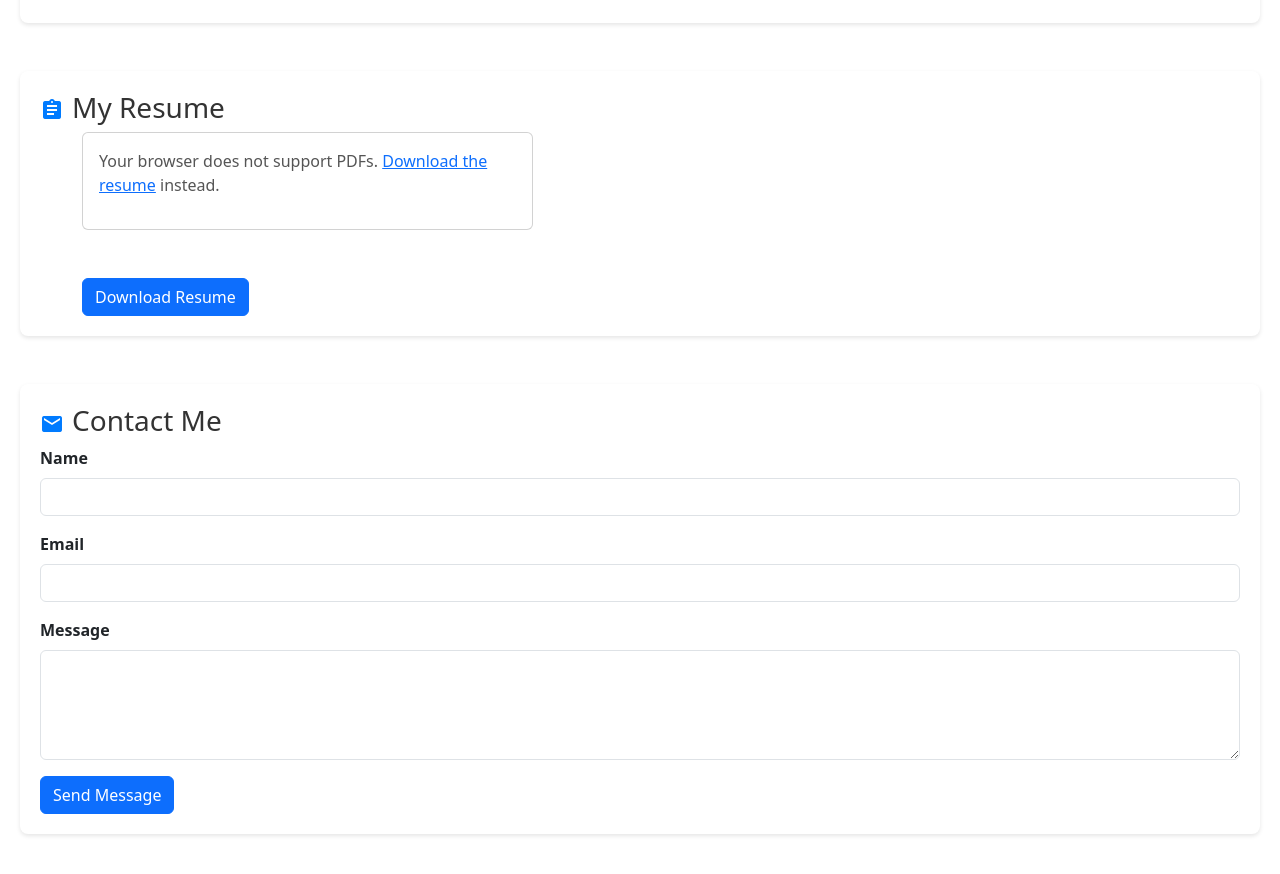
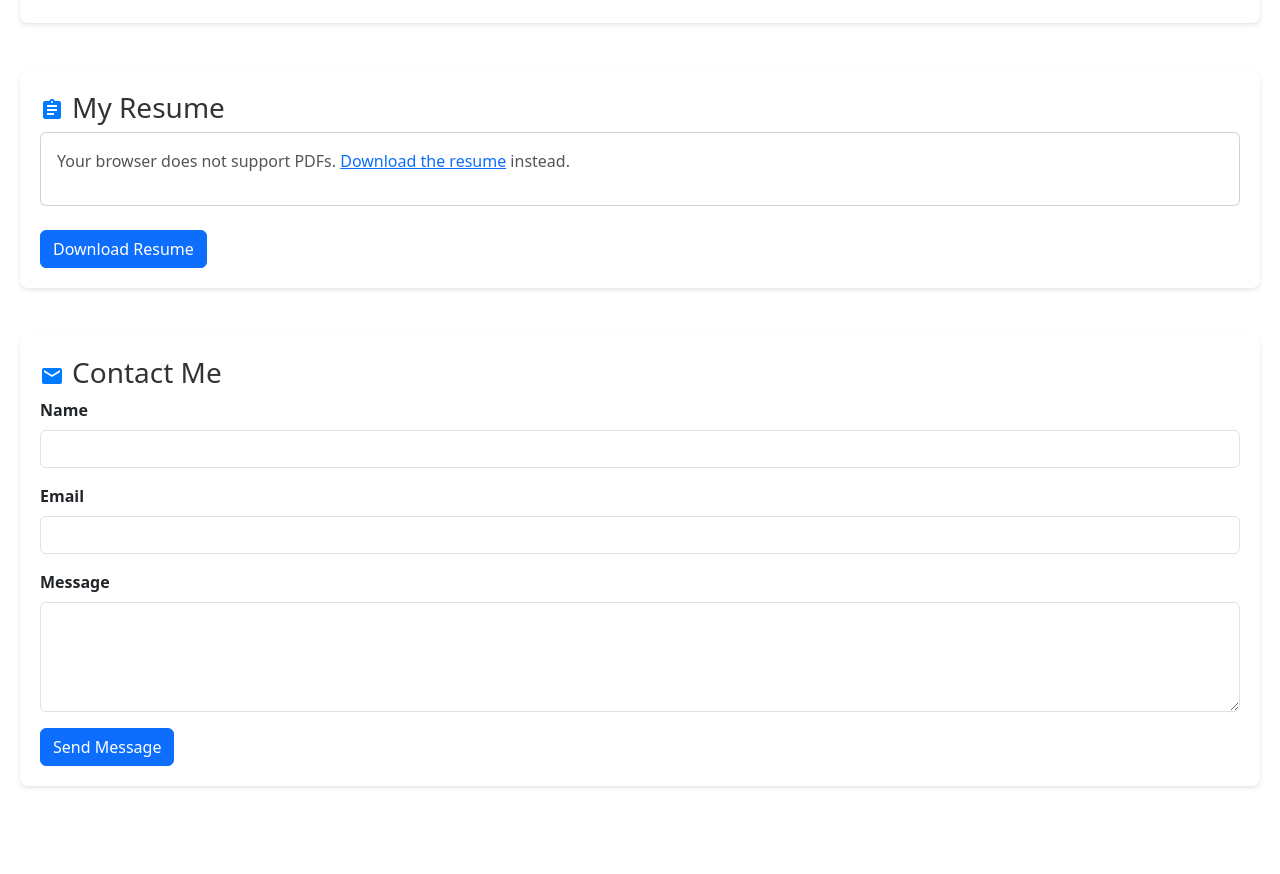
Before and after one commit to emilytrnn/emilytrnn, a plain HTML site: page index.html in a window 1280 px wide. Shown: the part 1680-2554 px from the top of the page. After the commit the page ends 2506 px from the top, so only its background shows below. Drawn offline with nearby package versions, Linux system fonts and the light colour scheme.

Commit message:
fixed resume

```diff
--- a/index.html
+++ b/index.html
@@ -97,12 +97,10 @@ EMAIL: emilytt4@uci.edu
 
   <section id="resume" class="my-5">
     <h3><span class="material-icons">assignment</span>My Resume</h3>
-    <div class="container">
-        <div class="row">
-            <div class="col-12 col-md-5">
-                <div class="card mb-5">
+    <div class="resume-container">
+        <div class="card mb-4">
             <div class="card-body">
-                        <object data="resume.pdf" type="application/pdf" class="w-100" style="height: 600px;">
+                <object data="resume.pdf" type="application/pdf" class="w-100" style="height: 400px;">
                     <p>Your browser does not support PDFs.
                        <a href="resume.pdf" download>Download the resume</a> instead.
                     </p>
@@ -110,8 +108,6 @@ EMAIL: emilytt4@uci.edu
             </div>
         </div>
       <a href="resume.pdf" class="btn btn-primary" target="_blank" download>Download Resume</a>
-          </div>
-        </div>
     </div>
   </section>
 
```
Lines whose indentation alone changed are shown as unchanged.
